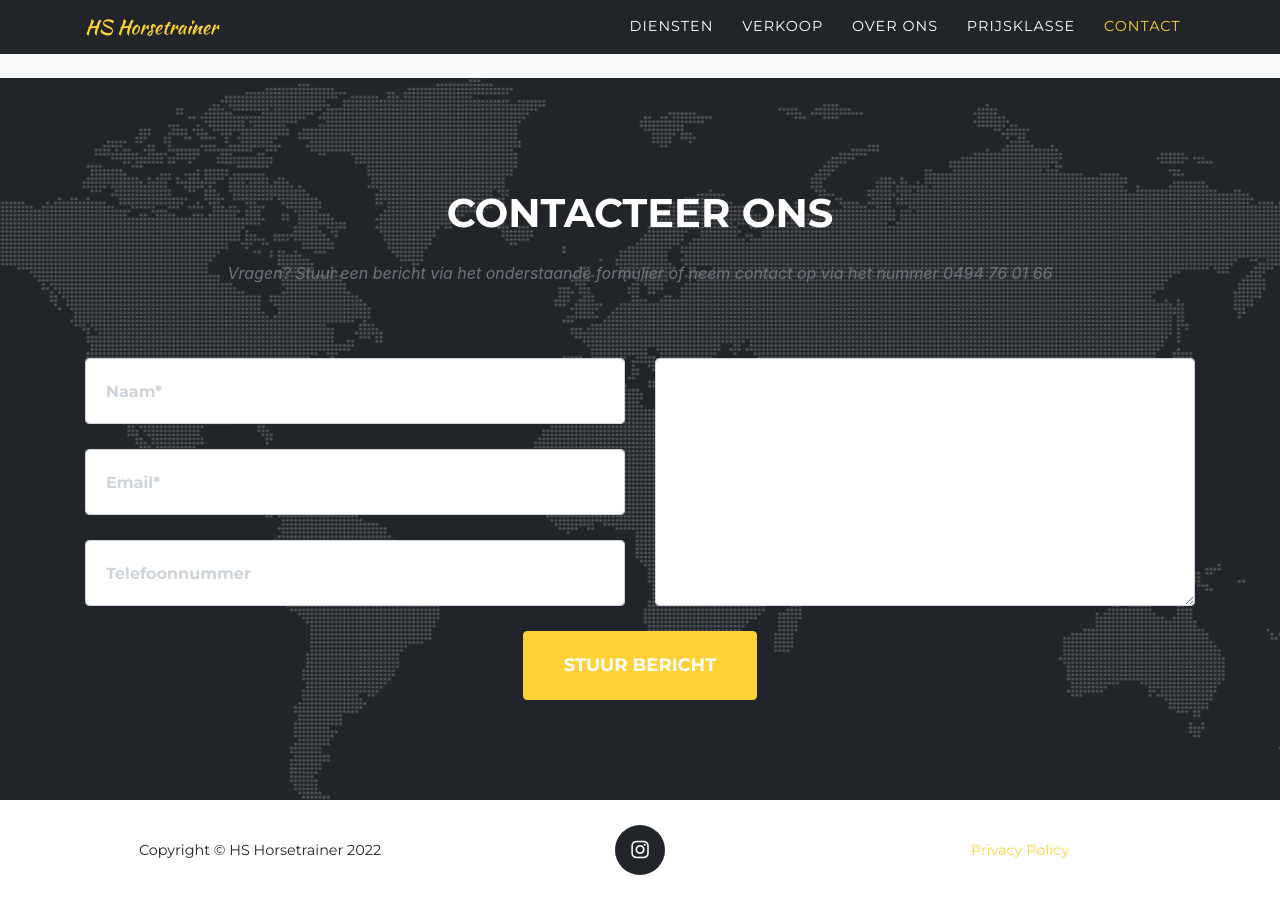
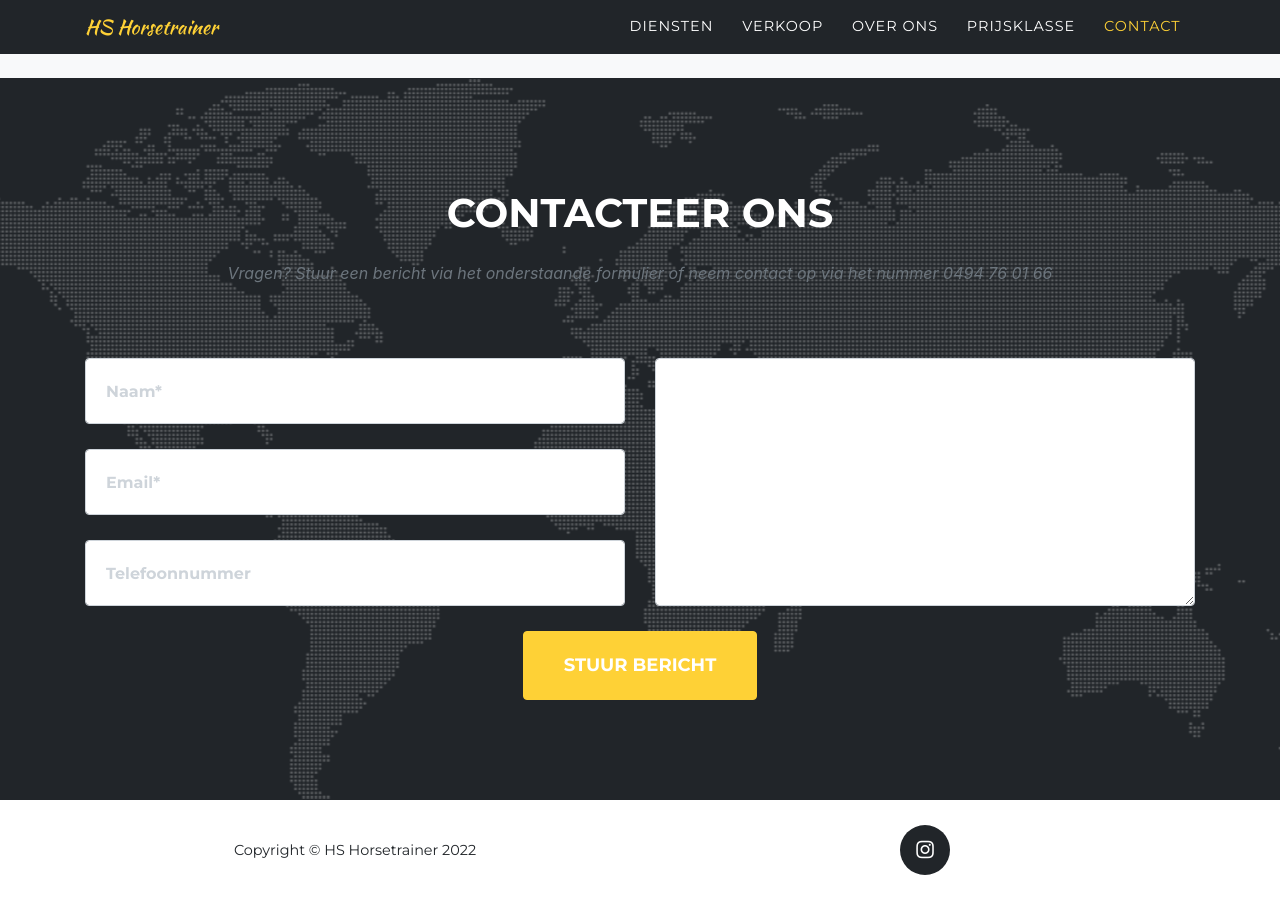
Before and after one commit to ritchiejacobs/hs-horsetrainer, a Jekyll site: the page built from index.md, in a window 1280 px wide and 900 px high, scrolled down 6269 px. Built offline with Jekyll 4.4.1, drawn with Linux system fonts in a browser that asks for light colours; some web fonts are replaced.

Commit message:
remove privacy policy

```diff
--- a/_includes/footer.html
+++ b/_includes/footer.html
@@ -2,13 +2,13 @@
 <footer class="footer" id="footer" style="background-color: white">
   <div class="container">
     <div class="row align-items-center">
-      <div class="col-md-4">
+      <div class="col-md-6">
         <span class="copyright"
           >Copyright &copy; {{ site.title }} {{ 'now' | date: "%Y" }}</span
         >
       </div>
       <!-- Social Media -->
-      <div class="col-md-4">
+      <div class="col-md-6">
         <ul class="list-inline social-buttons">
           {% for link in site.data.sitetext[site.locale].footer.social %}
           <li class="list-inline-item">
@@ -22,7 +22,7 @@
         </ul>
       </div>
       <!-- Legal -->
-      <div class="col-md-4">
+      <!-- <div class="col-md-4">
         <ul class="list-inline quicklinks">
           <li class="list-inline-item">
             <a href="legal"
@@ -31,7 +31,7 @@
             >
           </li>
         </ul>
-      </div>
+      </div> -->
     </div>
   </div>
 </footer>
```
Also changed, not shown: assets/img/paarden/1.jpg (added).
